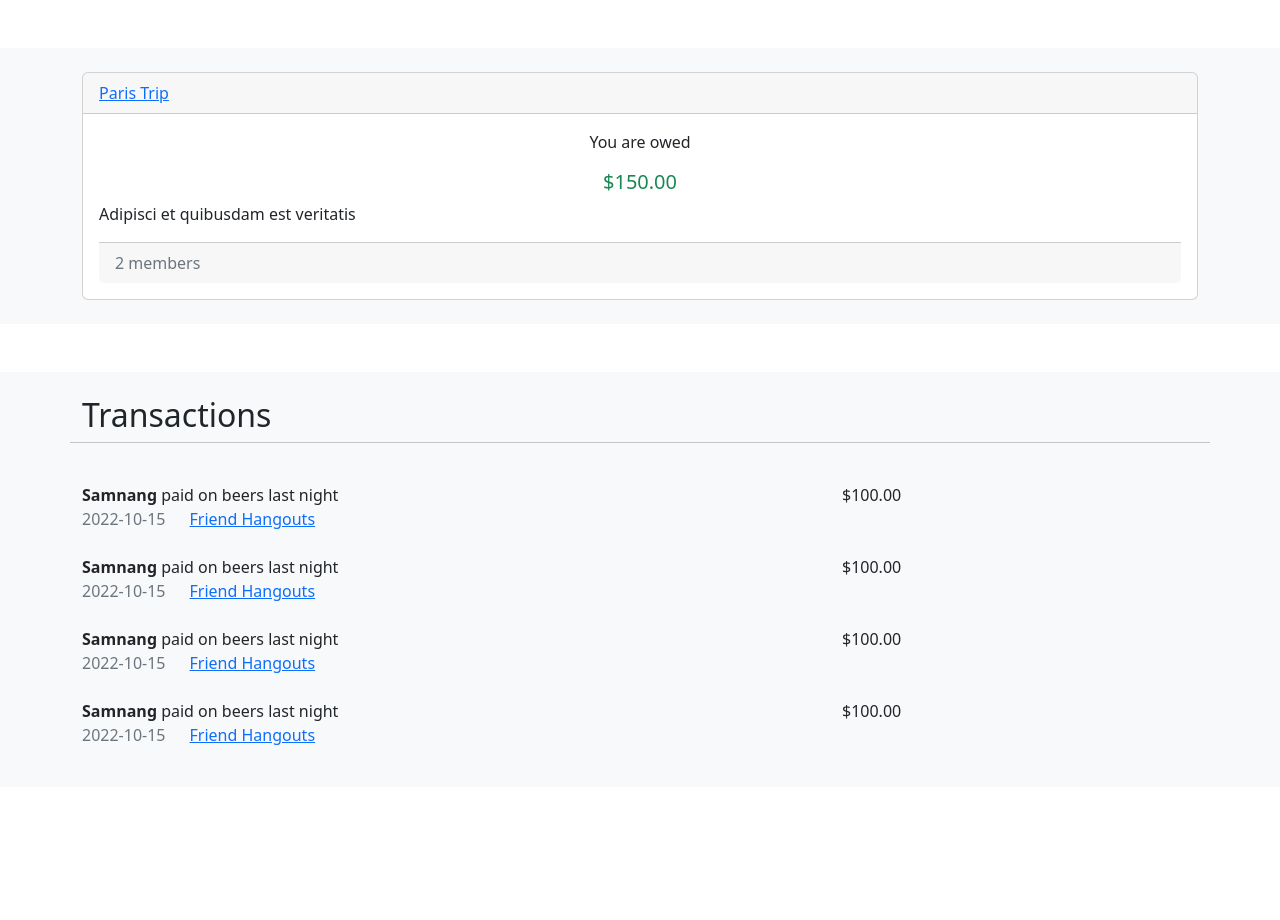
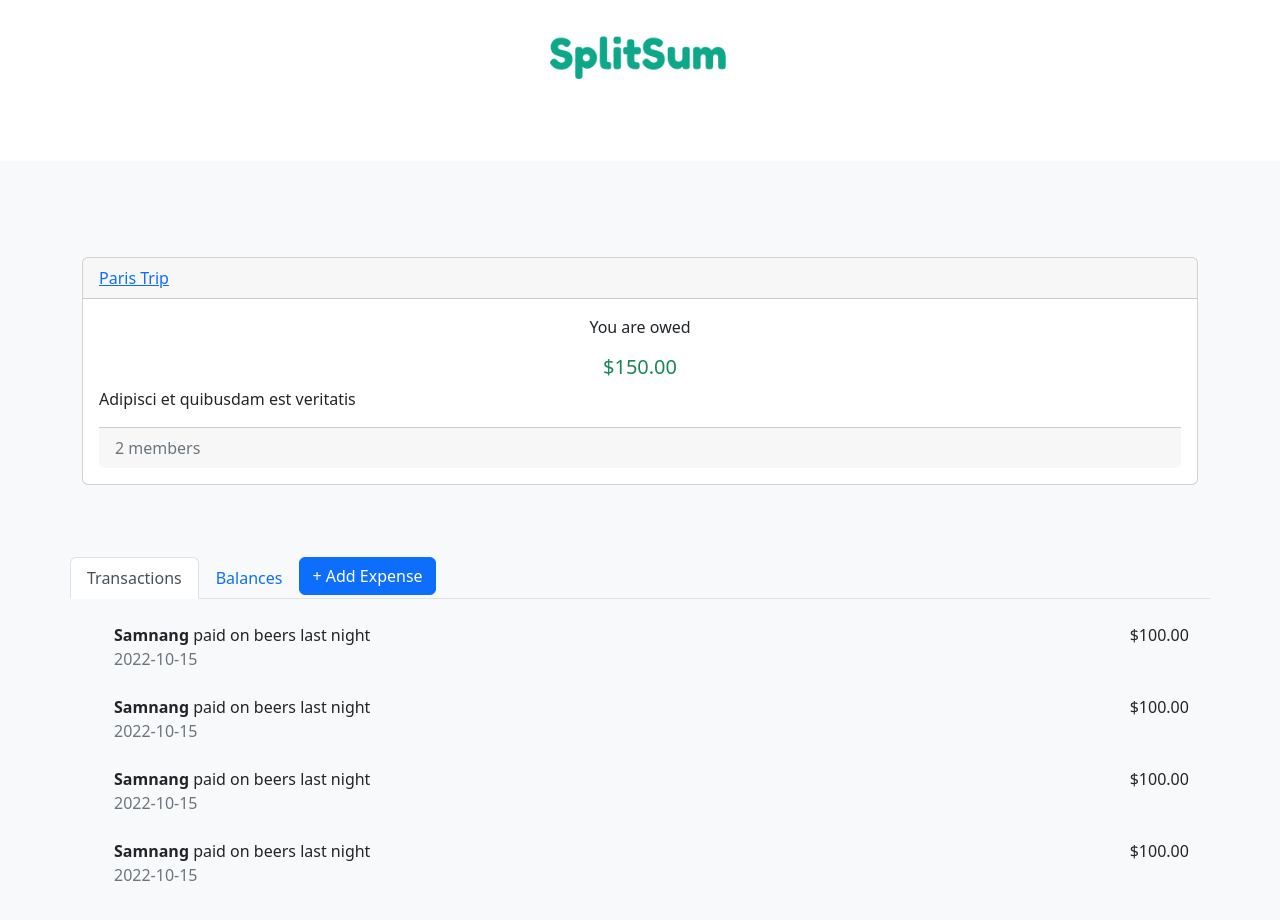
Before and after one commit to encode-club-solidity-bootcamp-team-11/SplitSum-Frontend, an Angular app: page /groups/123 in a window 1280 px wide. Shown: the top 920 px of the page. Before the commit the page ends 835 px from the top, so only its background shows below. Built offline with nearby package versions, Linux system fonts and the light colour scheme.

Commit message:
Group details page

```diff
--- a/src/app/app.component.html
+++ b/src/app/app.component.html
@@ -1 +1,5 @@
+<section class="py-4 text-center container">
+  <img src="assets/logo.png" width="200px" />
+</section>
+
 <router-outlet></router-outlet>
--- a/src/app/components/group_box/group_box.component.ts
+++ b/src/app/components/group_box/group_box.component.ts
@@ -1,5 +1,6 @@
 import { Component, Input, OnInit } from '@angular/core';
 import { ApiService } from 'src/app/services/api.service';
+import { IGroup } from 'src/app/services/model.service';
 
 @Component({
   selector: 'group-box',
@@ -7,19 +8,7 @@ import { ApiService } from 'src/app/services/api.service';
   styleUrls: ['./group_box.component.scss'],
 })
 export class GroupBoxComponent implements OnInit {
-  @Input() group: {
-    groupId: string;
-    name: string;
-    description: string;
-    ownerAddress: string;
-    memberships: { name: string; walletAddress: string }[];
-  } = {
-    groupId: '',
-    name: '',
-    description: '',
-    ownerAddress: '',
-    memberships: [],
-  };
+  @Input() group!: IGroup;
 
   constructor(private apiService: ApiService) {}
 
--- a/src/app/pages/dashboard/dashboard.component.html
+++ b/src/app/pages/dashboard/dashboard.component.html
@@ -1,23 +1,16 @@
 <section class="py-5 text-center container">
   <div class="row py-lg-5">
     <div class="col-lg-6 col-md-8 mx-auto">
-      <h1 class="fw-light">SplitSum</h1>
-      <div *ngIf="accountConnected()">
-        <span>Account address: {{ accountInfo?.walletAddress }}</span>
-      </div>
-      <div *ngIf="!accountConnected()">
-        <button class="btn btn-primary" (click)="Connect()">
-          Connect Wallet
-        </button>
-      </div>
       <p class="lead text-muted">
-        Dolor nostrum distinctio neque vitae similique ut quia nulla dolor
-        soluta eum sed at. Adipisci et quibusdam est veritatis est mollitia
-        aperiam modi. Ut dolores cum qui ut nam in fugiat quod voluptate rerum
-        dolor optio. Sit ut qui praesentium. Amet fuga rerum sit rerum placeat
-        reiciendis enim ut sunt dolorem quo praesentium. Dolor aut molestiae ut
-        et non consequatur occaecati suscipit perspiciatis quo a aut rerum aut.
+        Keep track of your shared expenses and balances with housemates, trips,
+        groups, friends, and family.
       </p>
+    </div>
+
+    <div *ngIf="!accountConnected()">
+      <button class="btn btn-primary btn-lg" (click)="Connect()">
+        Connect Wallet
+      </button>
     </div>
   </div>
 </section>
--- a/src/app/pages/dashboard/dashboard.component.ts
+++ b/src/app/pages/dashboard/dashboard.component.ts
@@ -2,6 +2,7 @@ import { Component, OnInit } from '@angular/core';
 import { Signer } from 'ethers';
 import { ApiService } from 'src/app/services/api.service';
 import { BlockchainService } from 'src/app/services/blockchain.service';
+import { IAccountInfo, IGroup } from 'src/app/services/model.service';
 
 @Component({
   selector: 'dashboard',
@@ -9,14 +10,8 @@ import { BlockchainService } from 'src/app/services/blockchain.service';
   styleUrls: ['./dashboard.component.scss'],
 })
 export class DashboardComponent implements OnInit {
-  groups: {
-    groupId: string;
-    name: string;
-    description: string;
-    ownerAddress: string;
-    memberships: { name: string; walletAddress: string }[];
-  }[] = [];
-  accountInfo: { walletAddress: string } | undefined = undefined;
+  groups: IGroup[] = [];
+  accountInfo?: IAccountInfo;
 
   constructor(
     private apiService: ApiService,
@@ -43,6 +38,7 @@ export class DashboardComponent implements OnInit {
 
   async assignAccountInfo(account: Signer) {
     this.accountInfo = {
+      name: 'Samnang',
       walletAddress: await account.getAddress(),
     };
   }
--- a/src/app/pages/group_details/group_details.component.html
+++ b/src/app/pages/group_details/group_details.component.html
@@ -1,61 +1,138 @@
 <section class="bg-light py-4 my-5">
   <div class="container">
-    <div class="row">
+    <div class="row py-4 my-5">
       <group-box [group]="group"></group-box>
     </div>
-  </div>
-</section>
 
-<section class="bg-light py-4 my-5">
-  <div class="container">
     <div class="row">
-      <h2>Transactions</h2>
-      <hr />
+      <ul class="nav nav-tabs" role="tablist">
+        <li class="nav-item" role="presentation">
+          <button
+            class="nav-link active"
+            id="transactions-tab"
+            data-bs-toggle="tab"
+            data-bs-target="#transactions"
+            type="button"
+            role="tab"
+            aria-controls="transactions"
+            aria-selected="true"
+          >
+            Transactions
+          </button>
+        </li>
+        <li class="nav-item" role="presentation">
+          <button
+            class="nav-link"
+            id="balances-tab"
+            data-bs-toggle="tab"
+            data-bs-target="#balances"
+            type="button"
+            role="tab"
+            aria-controls="balances"
+            aria-selected="false"
+          >
+            Balances
+          </button>
+        </li>
+        <li class="nav-item" role="presentation">
+          <button class="btn btn-primary">+ Add Expense</button>
+        </li>
+      </ul>
+      <div class="tab-content">
+        <div
+          class="tab-pane fade show active"
+          id="transactions"
+          role="tabpanel"
+          aria-labelledby="transactions-tab"
+        >
           <ul>
             <li class="list-unstyled row mt-4">
-          <div class="col-8">
+              <div class="col">
                 <div>
                   <span class="fw-bold">Samnang</span> paid on beers last night
                 </div>
                 <span class="text-muted me-4">2022-10-15</span>
-            <span><a routerLink="/groups/group-1">Friend Hangouts</a></span>
               </div>
-          <div class="col-4">$100.00</div>
+              <div class="col-1">$100.00</div>
             </li>
 
             <li class="list-unstyled row mt-4">
-          <div class="col-8">
+              <div class="col">
                 <div>
                   <span class="fw-bold">Samnang</span> paid on beers last night
                 </div>
                 <span class="text-muted me-4">2022-10-15</span>
-            <span><a routerLink="/groups/group-1">Friend Hangouts</a></span>
               </div>
-          <div class="col-4">$100.00</div>
+              <div class="col-1">$100.00</div>
             </li>
 
             <li class="list-unstyled row mt-4">
-          <div class="col-8">
+              <div class="col">
                 <div>
                   <span class="fw-bold">Samnang</span> paid on beers last night
                 </div>
                 <span class="text-muted me-4">2022-10-15</span>
-            <span><a routerLink="/groups/group-1">Friend Hangouts</a></span>
               </div>
-          <div class="col-4">$100.00</div>
+              <div class="col-1">$100.00</div>
             </li>
 
             <li class="list-unstyled row mt-4">
-          <div class="col-8">
+              <div class="col">
                 <div>
                   <span class="fw-bold">Samnang</span> paid on beers last night
                 </div>
                 <span class="text-muted me-4">2022-10-15</span>
-            <span><a routerLink="/groups/group-1">Friend Hangouts</a></span>
               </div>
-          <div class="col-4">$100.00</div>
+              <div class="col-1">$100.00</div>
+            </li>
+          </ul>
+        </div>
+        <div
+          class="tab-pane fade"
+          id="balances"
+          role="tabpanel"
+          aria-labelledby="balances-tab"
+        >
+          <ul>
+            <li class="list-unstyled row mt-4">
+              <div class="col">
+                <span class="fw-bold">Samnang</span>
+              </div>
+              <div class="col-2 text-end">
+                <button class="btn btn-outline-primary me-2">Settle Up</button>
+                <span class="text-danger">$-150.00</span>
+              </div>
+            </li>
+
+            <li class="list-unstyled row mt-4">
+              <div class="col">
+                <span class="fw-bold">John</span>
+              </div>
+              <div class="col-2 text-end">
+                <span class="text-success">$250.00</span>
+              </div>
+            </li>
+
+            <li class="list-unstyled row mt-4">
+              <div class="col">
+                <span class="fw-bold">Bob</span>
+              </div>
+              <div class="col-2 text-end">
+                <span class="text-success">$100.00</span>
+              </div>
+            </li>
+
+            <li class="list-unstyled row mt-4">
+              <div class="col">
+                <span class="fw-bold">David</span>
+              </div>
+              <div class="col-2 text-end">
+                <span class="text-danger">$-200.00</span>
+              </div>
             </li>
           </ul>
         </div>
       </div>
+    </div>
+  </div>
 </section>
--- a/src/app/pages/group_details/group_details.component.ts
+++ b/src/app/pages/group_details/group_details.component.ts
@@ -1,6 +1,7 @@
 import { Component, OnInit } from '@angular/core';
 import { ApiService } from 'src/app/services/api.service';
 import { ActivatedRoute } from '@angular/router';
+import { IGroup } from 'src/app/services/model.service';
 
 @Component({
   selector: 'group-details',
@@ -8,19 +9,7 @@ import { ActivatedRoute } from '@angular/router';
   styleUrls: ['./group_details.component.scss'],
 })
 export class GroupDetailsComponent implements OnInit {
-  group: {
-    groupId: string;
-    name: string;
-    description: string;
-    ownerAddress: string;
-    memberships: { name: string; walletAddress: string }[];
-  } = {
-    groupId: '',
-    name: '',
-    description: '',
-    ownerAddress: '',
-    memberships: [],
-  };
+  group!: IGroup;
 
   constructor(private apiService: ApiService, private route: ActivatedRoute) {}
 
```
Also changed, not shown: src/app/services/model.service.ts (added, +17 -0 lines), src/assets/logo.png (added). Lines whose indentation alone changed are shown as unchanged.
